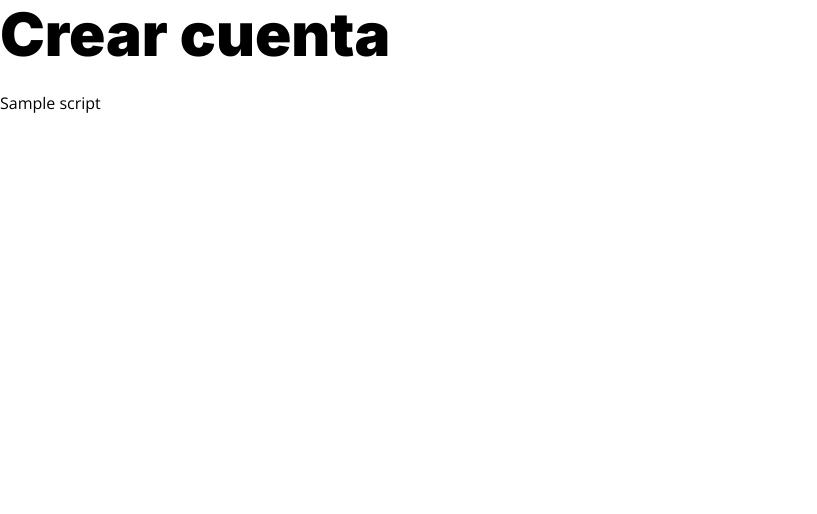
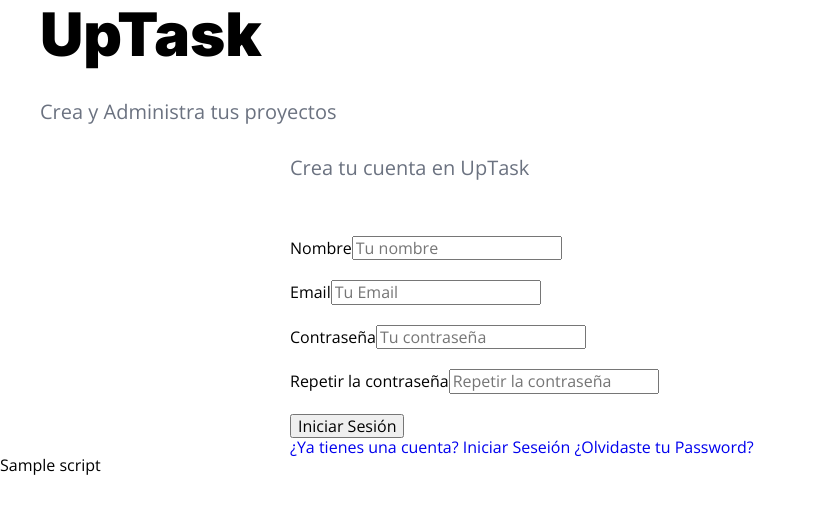
Before and after one commit to EDUARDOCD18/UpTask_MVC, a PHP site: template views/auth/crear.php in a window 1280 px wide. Shown: the top 514 px of the page, without its empty margins (0-817 px from the left). Run offline with PHP 8.4, Linux system fonts and the light colour scheme; the template is opened without the code that fills it: most values are stand-ins (such as "Sample title", 1, 10 or a date in 2020).

Commit message:
566. Creando la Vista de Crear Cuenta

```diff
--- a/views/auth/crear.php
+++ b/views/auth/crear.php
@@ -1 +1,44 @@
-<h1>Crear cuenta</h1>
+<div class="contenedor crear">
+    <?php include_once __DIR__ . '/../templates/nombre-sitio.php' ?>
+
+    <div class="contenedor-sm">
+        <p class="descripcion-pagina">Crea tu cuenta en UpTask</p>
+
+        <!-- Formulario para registrar -->
+        <form class="formulario" method="POST" action="/" novalidate>
+
+            <!-- Campo para el nombre de la persona -->
+            <div class="campo">
+                <label for="nombre">Nombre</label>
+                <input type="text" id="nombre" placeholder="Tu nombre" name="nombre" />
+            </div>
+
+            <!-- Campo para el correo de la persona -->
+            <div class="campo">
+                <label for="email">Email</label>
+                <input type="email" id="email" placeholder="Tu Email" name="email" />
+            </div>
+
+            <!-- Campo para la contraseña -->
+            <div class="campo">
+                <label for="password">Contraseña</label>
+                <input type="password" id="password" placeholder="Tu contraseña" name="password" />
+            </div>
+
+            <!-- Campo para verificar la contraseña -->
+            <div class="campo">
+                <label for="password2">Repetir la contraseña</label>
+                <input type="password2" id="password2" placeholder="Repetir la contraseña" name="password2" />
+            </div>
+
+            <input type="submit" class="boton" value="Iniciar Sesión">
+        </form>
+
+        <div class="acciones">
+            <a href="/">¿Ya tienes una cuenta? Iniciar Seseión</a>
+            <a href="/olvide">¿Olvidaste tu Password?</a>
+        </div>
+    </div>
+    <!--.contenedor-sm -->
+
+</div>
--- a/views/auth/login.php
+++ b/views/auth/login.php
@@ -1,6 +1,5 @@
 <div class="contenedor login">
-    <h1 class="uptask">UpTask</h1>
-    <p class="tagline">Crea y Administra tus proyectos</p>
+    <?php include_once __DIR__ . '/../templates/nombre-sitio.php' ?>
 
     <div class="contenedor-sm">
         <p class="descripcion-pagina">Iniciar Sesión</p>
--- /dev/null
+++ b/views/templates/nombre-sitio.php
@@ -0,0 +1,2 @@
+<h1 class="uptask">UpTask</h1>
+<p class="tagline">Crea y Administra tus proyectos</p>
```
